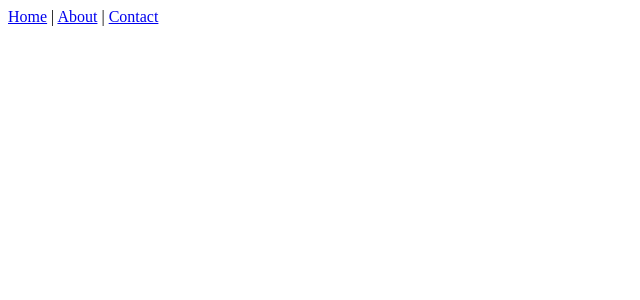
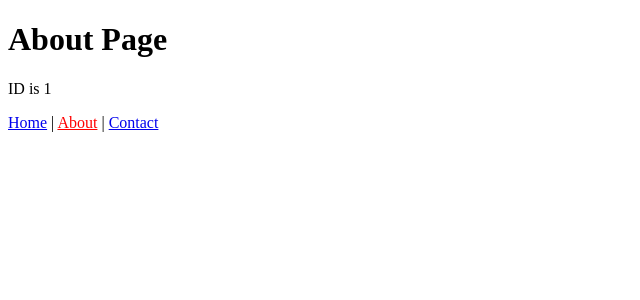
Before and after one commit to kskannandotwin/jvl-code, an Angular app: page /about/1 in a window 1280 px wide. Before the commit this address led to /. Shown: the top 300 px of the page, without its empty margins (0-640 px from the left). Built offline with nearby package versions, Linux system fonts and the light colour scheme.

Commit message:
03.05.2025
completed

```diff
--- a/src/app/about/about.component.html
+++ b/src/app/about/about.component.html
@@ -1 +1,2 @@
 <h1>About Page</h1>
+<p>ID is {{ id }}</p>
--- a/src/app/about/about.component.ts
+++ b/src/app/about/about.component.ts
@@ -1,4 +1,5 @@
-import { Component } from '@angular/core';
+import { Component, OnInit } from '@angular/core';
+import { ActivatedRoute } from '@angular/router';
 
 @Component({
   selector: 'app-about',
@@ -6,6 +7,12 @@ import { Component } from '@angular/core';
   templateUrl: './about.component.html',
   styleUrl: './about.component.scss'
 })
-export class AboutComponent {
+export class AboutComponent implements OnInit {
+  id!: string | null;
 
+  constructor(private route: ActivatedRoute) {}
+
+  ngOnInit() {
+    this.id = this.route.snapshot.paramMap.get('id');
+  }
 }
--- a/src/app/app.routes.ts
+++ b/src/app/app.routes.ts
@@ -6,6 +6,6 @@ import { ContactComponent } from './contact/contact.component';
 export const routes: Routes = [
     { path: '', redirectTo: '/home', pathMatch: 'full' },
     { path: 'home', component: HomeComponent },
-    { path: 'about', component: AboutComponent },
+    { path: 'about/:id', component: AboutComponent },
     { path: 'contact', component: ContactComponent }
 ];
```
